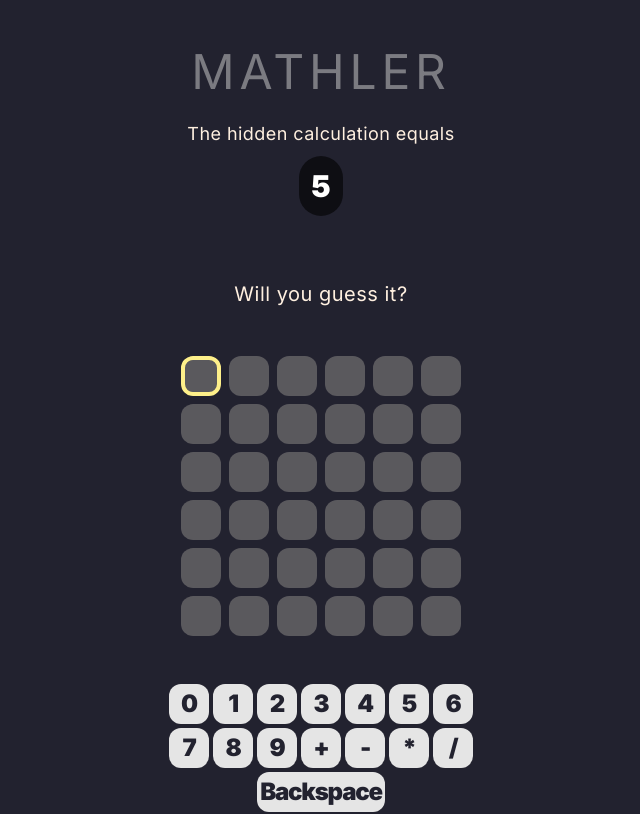
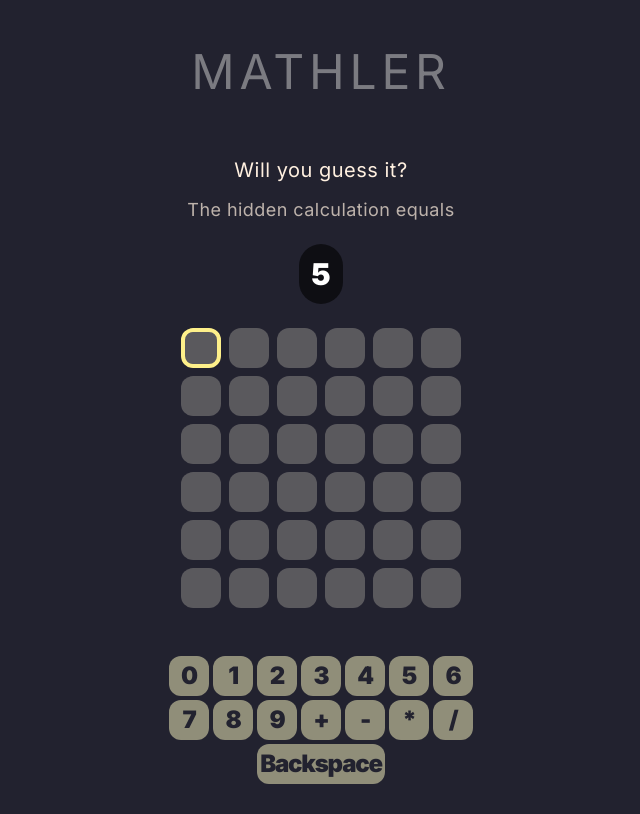
Before and after one commit to szduda/mathler, a Next.js app: page / in a window 1280 px wide. Shown: the top 814 px of the page, without its empty margins (319-959 px from the left). Built offline with nearby package versions, Linux system fonts and the light colour scheme.

Commit message:
feat: add id param to api query, style: reorder homepage sections, improve animation and keyboard

```diff
--- a/src/app/help/page.tsx
+++ b/src/app/help/page.tsx
@@ -48,7 +48,7 @@
             height={287}
           />
           <p className="mt-3 text-center">
-            An example game of 12.
+            An example game of 123.
             <br />
             Both{" "}
             <span className="py-0.5 px-2 rounded-lg bg-white/10 font-bold tracking-widest">
--- a/src/app/page.tsx
+++ b/src/app/page.tsx
@@ -13,13 +13,6 @@
       <h1 className="uppercase tracking-widest text-5xl text-neutral-300/50 mb-6">
         Mathler
       </h1>
-
-      <h2 className="text-lg tracking-wide text-center">
-        The hidden calculation equals
-      </h2>
-      <div className="text-3xl rounded-full p-3 bg-black/60 font-black text-white mt-2">
-        {riddle}
-      </div>
       <Game riddle={riddle} id={id} />
       <Link
         href="/help"
--- a/src/app/riddle/[input]/route.ts
+++ b/src/app/riddle/[id]/[input]/route.ts
@@ -5,24 +5,28 @@
   validate,
 } from "@/helpers";
 import { evaluateAnswer, getRiddleAnswer } from "@/app/riddle";
+import { isNumber } from "mathjs";
 
 type SolutionRoute = {
   params: {
     input: string;
+    id: number;
   };
 };
 
 export const POST = async (
   req: Request,
-  { params: { input } }: SolutionRoute
+  { params: { input, id } }: SolutionRoute
 ) => {
+  if (!isNumber(id)) {
+    return Response.json({ message: "Invalid ID" }, { status: 400 });
+  }
+
   const { valid, message } = validate(input);
   if (!valid) {
     return Response.json({ message }, { status: 400 });
   }
 
-  // const id = Math.trunc(Date.now() / (24 * 3600 * 1000));
-  const id = Math.trunc(Date.now() / (3600 * 1000));
   const riddleAnswer = getRiddleAnswer(id);
   const riddle = evaluateAnswer(riddleAnswer);
 
--- a/src/features/client/Game/Game.tsx
+++ b/src/features/client/Game/Game.tsx
@@ -29,8 +29,14 @@
     <div className="flex justify-center items-center flex-col">
       <FeedbackMessage solved={solved} gameover={gameover} />
 
+      <h2 className="text-lg tracking-wide text-center mt-3 opacity-70">
+        The hidden calculation equals
+      </h2>
+      <div className="text-3xl rounded-full p-3 bg-black/60 font-black text-white mt-5">
+        {riddle}
+      </div>
       <div
-        className="grid gap-2 my-12"
+        className="grid gap-2 mt-6 mb-12"
         style={{ gridTemplateColumns: `repeat(${INPUT_LENGTH}, 1fr)` }}
       >
         {/* previous answers */}
@@ -95,28 +101,13 @@
   );
 };
 
-export const Key: FC<{ value: ReactNode } & ComponentProps<"button">> = ({
-  value,
-  ...props
-}) => (
-  <button
-    className={[
-      "rounded-xl h-10 w-full flex justify-center items-center text-[#22222f] font-black text-2xl p-1 tracking-tighter",
-      "bg-neutral-200 hover:bg-neutral-100 active:scale-95",
-    ].join(" ")}
-    {...props}
-  >
-    {value}
-  </button>
-);
-
 export const FeedbackMessage: FC<{ solved?: boolean; gameover?: boolean }> = ({
   solved,
   gameover,
 }) => (
   <h2
     className={[
-      "text-xl tracking-wide text-center mt-9 transition duration-800 ease-in-out",
+      "text-xl tracking-wide text-center mt-2 transition duration-800 ease-in-out",
       solved || gameover
         ? "scale-125 lg:scale-150"
         : "scale-100 delay-300 duration-1000",
@@ -199,3 +190,18 @@
     </div>
   </div>
 );
+
+export const Key: FC<{ value: ReactNode } & ComponentProps<"button">> = ({
+  value,
+  ...props
+}) => (
+  <button
+    className={[
+      "rounded-xl h-10 w-full flex justify-center items-center text-[#22222f] font-black text-2xl p-1 tracking-tighter",
+      "bg-yellow-100/50 hover:bg-violet-200/50 active:scale-95",
+    ].join(" ")}
+    {...props}
+  >
+    {value}
+  </button>
+);
--- a/src/features/client/Game/GameRow.tsx
+++ b/src/features/client/Game/GameRow.tsx
@@ -41,7 +41,7 @@
               ? "bg-yellow-500"
               : "bg-gray-600/50"
             : solved
-            ? "bg-green-900/25 scale-x-[4000%] scale-y-[3000%] !rounded-full !rotate-0"
+            ? "bg-green-900/25 scale-x-[4000%] scale-y-[3000%] xl:scale-x-[6000%] xl:scale-y-[3000%] !rounded-full !rotate-0"
             : !hints
             ? "bg-yellow-50/25"
             : "",
--- a/src/features/client/Game/useGame.ts
+++ b/src/features/client/Game/useGame.ts
@@ -99,7 +99,7 @@
     }
 
     setMessage({ text: "Let me check that answer..." });
-    const res = await fetch(`/riddle/${encodeURIComponent(input)}`, {
+    const res = await fetch(`/riddle/${id}/${encodeURIComponent(input)}`, {
       method: "POST",
     });
 
--- a/src/features/client/TimeTillNextRiddle/TimeTillNextRiddle.tsx
+++ b/src/features/client/TimeTillNextRiddle/TimeTillNextRiddle.tsx
@@ -48,5 +48,4 @@
       )}
     </div>
   );
-  // return `Next riddle in ${timeString}`;
 };
```
